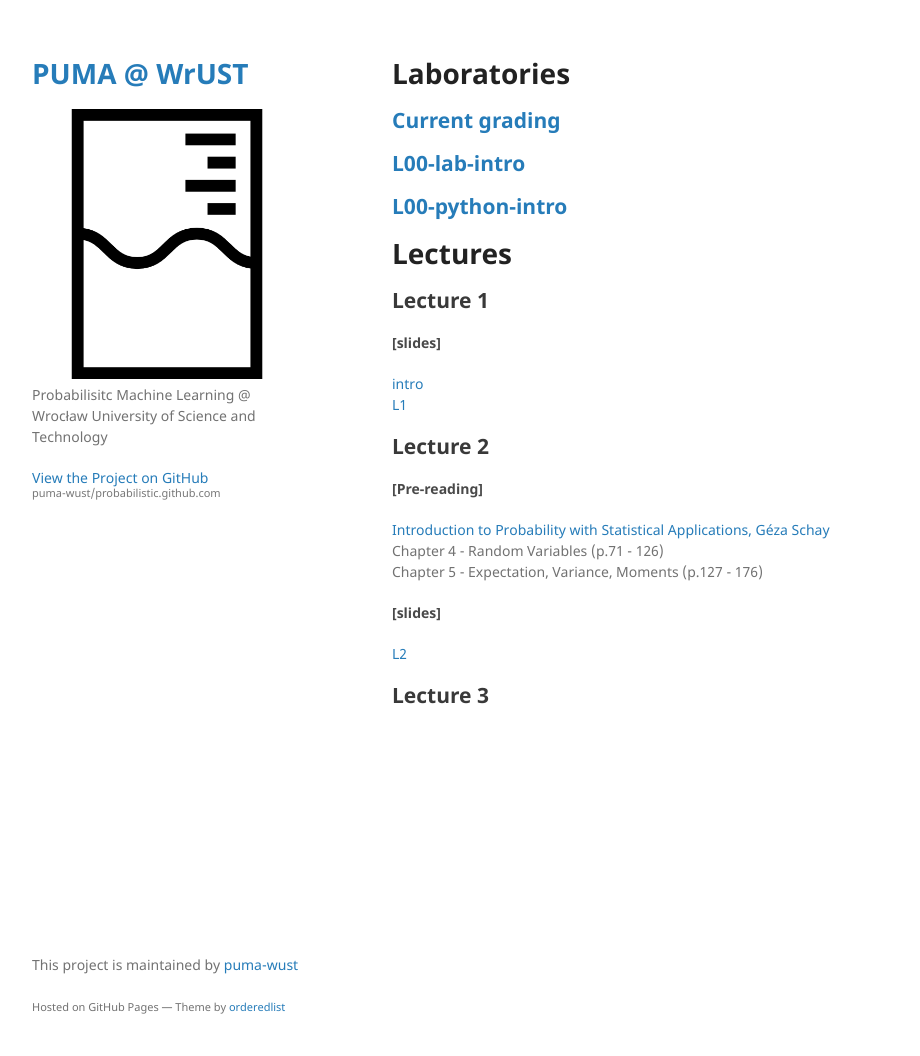
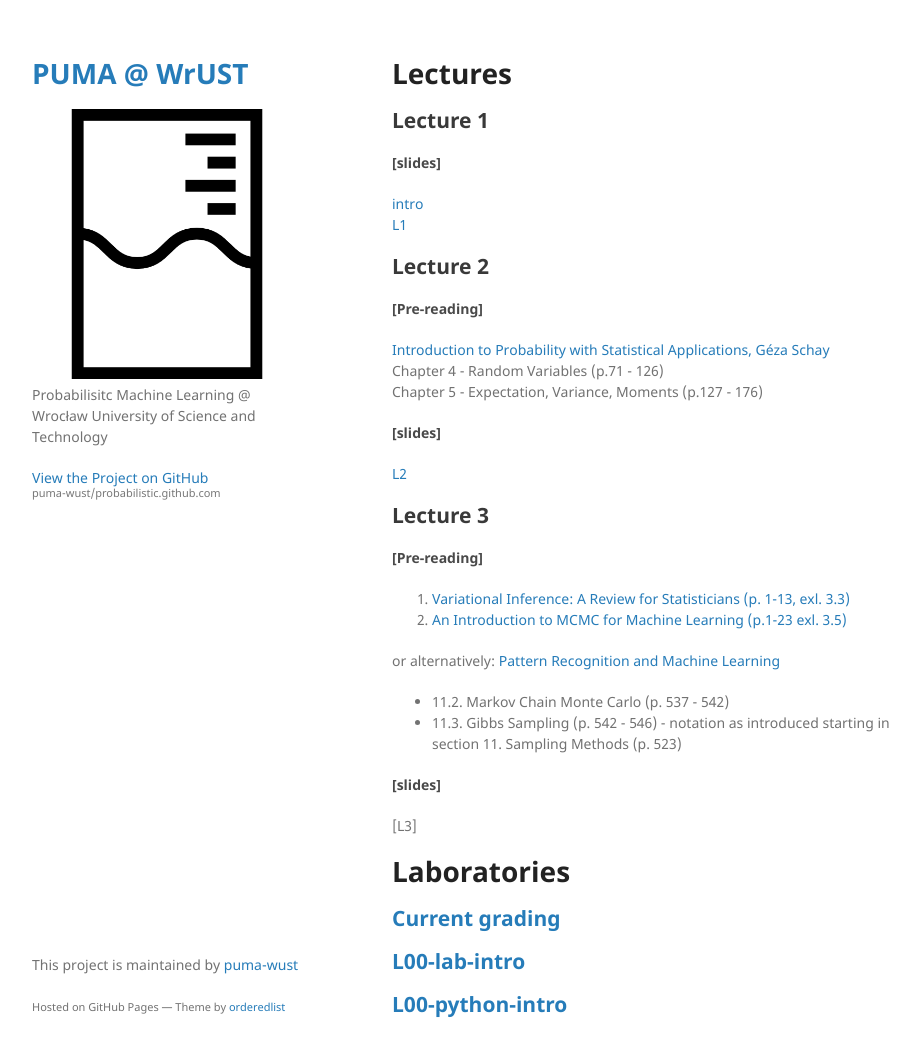
Before and after one commit to puma-wust/probabilistic.github.com, a Jekyll site: the page built from index.md, in a window 1280 px wide and 1086 px high. Shown: the top 1056 px of the window, without its empty margins (178-1098 px from the left). Built offline with Jekyll 4.4.1, drawn with Linux system fonts in a browser that asks for light colours; our own code applies the rules of GitHub Pages for plain Markdown files.

Commit message:
added pre-reading for L3

```diff
--- a/index.md
+++ b/index.md
@@ -22,3 +16,19 @@ Chapter 5 - Expectation, Variance, Moments (p.127 - 176)
 [L2](/static/PUMA2020_lecture_2.pdf)
 
 ## Lecture 3
+#### [Pre-reading]
+1. [Variational Inference: A Review for Statisticians (p. 1-13, exl. 3.3)](https://arxiv.org/pdf/1601.00670.pdf)
+2. [An Introduction to MCMC for Machine Learning (p.1-23 exl. 3.5)](https://www.cs.ubc.ca/~arnaud/andrieu_defreitas_doucet_jordan_intromontecarlomachinelearning.pdf)
+
+or alternatively: [Pattern Recognition and Machine Learning](https://www.microsoft.com/en-us/research/uploads/prod/2006/01/Bishop-Pattern-Recognition-and-Machine-Learning-2006.pdf)
+- 11.2. Markov Chain Monte Carlo (p. 537 - 542)
+- 11.3. Gibbs Sampling (p. 542 - 546) - notation as introduced starting in section 11. Sampling Methods (p. 523)
+
+
+#### [slides]
+[L3]
+
+# Laboratories
+## [Current grading](https://docs.google.com/spreadsheets/d/1F8VizwnzOVgrZ6KpPuCqaYm6Wj_S_PJIXQFRgUROfsY/edit?usp=sharing)
+## [L00-lab-intro](/static/l00-lab-intro.pdf)
+## [L00-python-intro](/static/l00-python-intro.pdf)
```
Also changed, not shown: other parts of index.md (+0 -6 lines).
